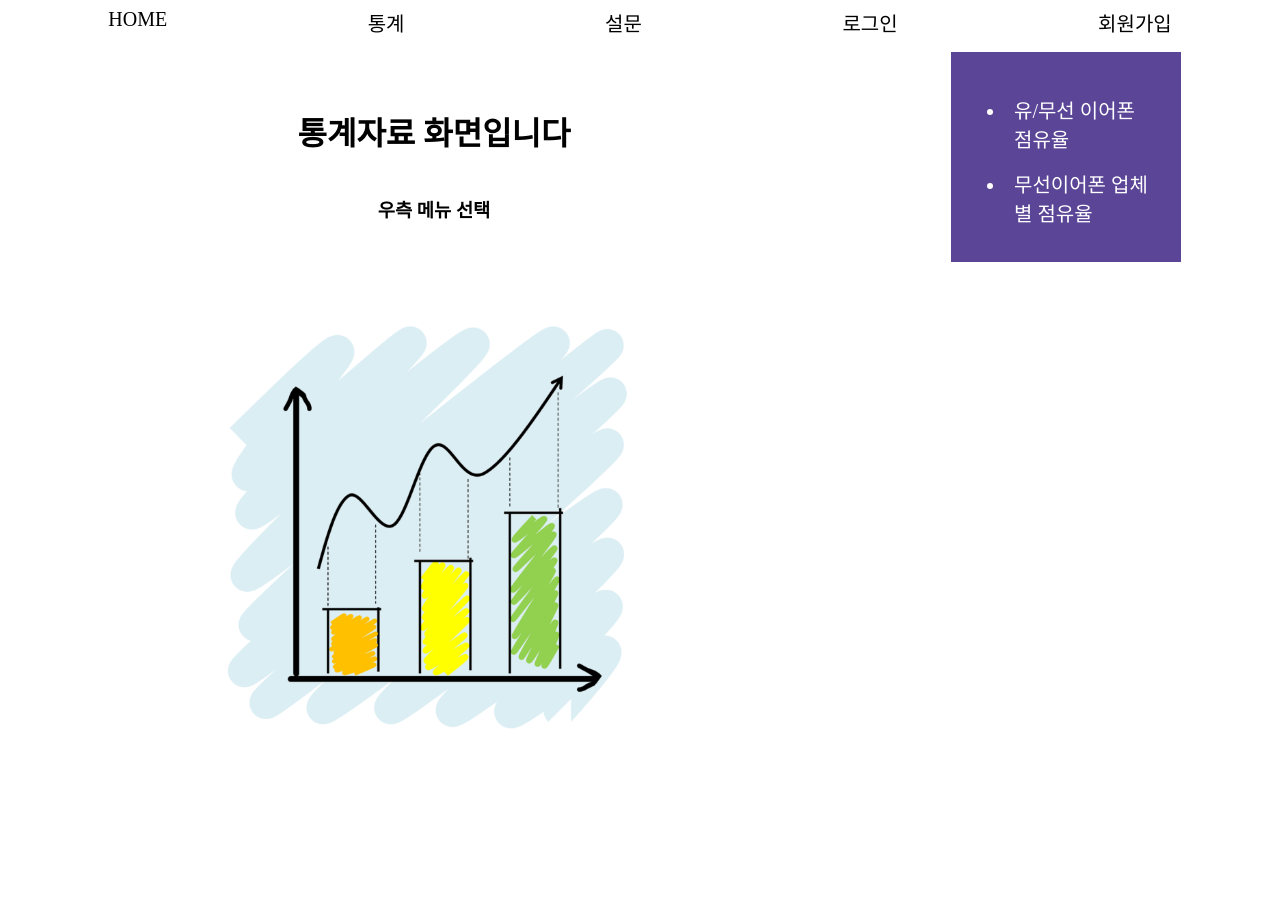
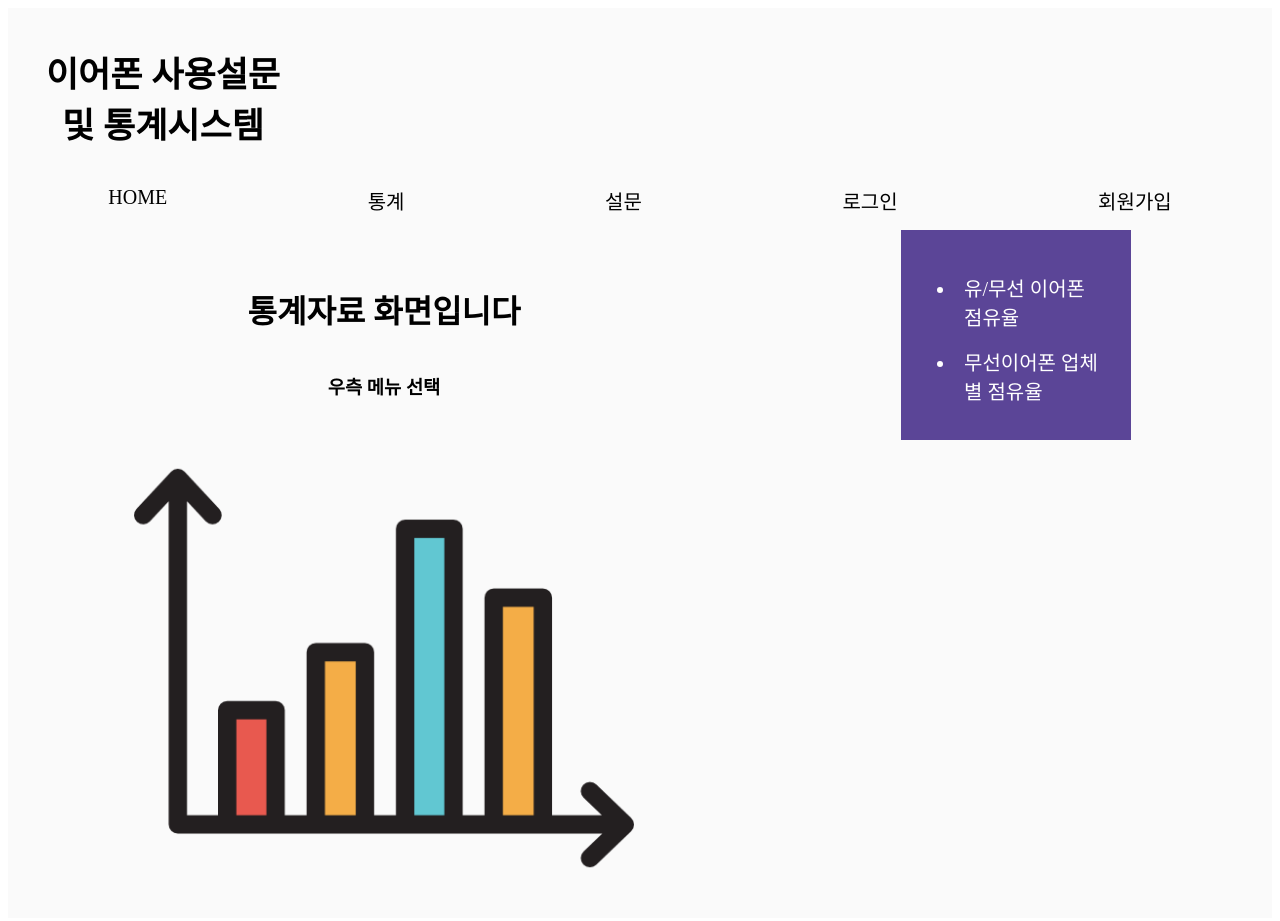
Before and after one commit to keamy-eun/html_ToyTermProject, a plain HTML site: page docs/html/statics.html in a window 1280 px wide. Before the commit the page ends 800 px from the top, so only its background shows below. Drawn offline with Linux system fonts and the light colour scheme.

Commit message:
term_project

```diff
--- a/docs/CSS/statics.css
+++ b/docs/CSS/statics.css
@@ -19,7 +19,7 @@ li {
 }
 
 img {
-  width: 700px;
+  width: 500px;
 }
 
 div {
@@ -43,3 +43,21 @@ div {
 .font-size-20px {
   font-size: 20px;
 }
+
+.font-size-35px {
+  font-size: 35px;
+}
+.main-title {
+  padding: 3%;
+  min-width: 30%;
+  justify-content: start;
+}
+.background-color-main {
+  background-color: rgb(250, 250, 250);
+  border: rgb(250, 250, 250);
+  margin: rgb(250, 250, 250);
+}
+.display-flex-column {
+  display: flex;
+  flex-direction: column;
+}
--- a/docs/CSS/statics_menu1.css
+++ b/docs/CSS/statics_menu1.css
@@ -47,3 +47,21 @@ li {
 .font-size-20px {
   font-size: 20px;
 }
+
+.font-size-35px {
+  font-size: 35px;
+}
+.main-title {
+  padding: 3%;
+  min-width: 30%;
+  justify-content: start;
+}
+.background-color-main {
+  background-color: rgb(250, 250, 250);
+  border: rgb(250, 250, 250);
+  margin: rgb(250, 250, 250);
+}
+.display-flex-column {
+  display: flex;
+  flex-direction: column;
+}
--- a/docs/CSS/statics_menu2.css
+++ b/docs/CSS/statics_menu2.css
@@ -46,3 +46,21 @@ li {
 .font-size-20px {
   font-size: 20px;
 }
+
+.font-size-35px {
+  font-size: 35px;
+}
+.main-title {
+  padding: 3%;
+  min-width: 30%;
+  justify-content: start;
+}
+.background-color-main {
+  background-color: rgb(250, 250, 250);
+  border: rgb(250, 250, 250);
+  margin: rgb(250, 250, 250);
+}
+.display-flex-column {
+  display: flex;
+  flex-direction: column;
+}
--- a/docs/CSS/survey.css
+++ b/docs/CSS/survey.css
@@ -35,3 +35,16 @@ tr {
 .font-size-20px {
   font-size: 20px;
 }
+
+.font-size-35px {
+  font-size: 35px;
+}
+.main-title {
+  padding: 3%;
+  min-width: 30%;
+}
+.background-color-main {
+  background-color: rgb(250, 250, 250);
+  border: rgb(250, 250, 250);
+  margin: rgb(250, 250, 250);
+}
--- a/docs/html/statics.html
+++ b/docs/html/statics.html
@@ -8,18 +8,28 @@
     <link rel="stylesheet" href="../CSS/statics.css" />
   </head>
   <body>
+    <div class="display-flex-column background-color-main" >
+      <div class="font-size-35px main-title">
+        <strong
+          ><div>이어폰 사용설문</div>
+          <div>및 통계시스템</div></strong
+        >
+      </div>
       <div class="display-flex-row main-menu font-size-20px">
-      <div><a href="../html/main.html">HOME</a></div>
-      <div><a href="../html/statics.html">통계</a></div>
-      <div><a href="../html/survey.html">설문</a></div>
-      <div><a href="../html/login.html">로그인</a></div>
-      <div><a href="../html/signUp.html">회원가입</a></div>
+        <div><a href="../html/main.html" class="deco-none">HOME</a></div>
+        <div><a href="../html/statics.html" class="deco-none">통계</a></div>
+        <div><a href="../html/survey.html" class="deco-none">설문</a></div>
+        <div><a href="../html/login.html" class="deco-none">로그인</a></div>
+        <div>
+          <a href="../html/signUp.html" class="deco-none">회원가입</a>
         </div>
-    <div>
+      </div>
+    </div>
+      <div class="background-color-main">
         <div class="first-align">
           <h1>통계자료 화면입니다</h1>
           <h3>우측 메뉴 선택</h3>
-        <img src="../../src/CSS/LOSDOS1-1024x767.png" alt="" />
+          <img src="../../src/CSS/pngwing.com.png" alt="" />
         </div>
         <aside>
           <ul>
@@ -36,5 +46,6 @@
           </ul>
         </aside>
       </div>
+    </div>
   </body>
 </html>
```
Also changed, not shown: docs/html/main.html (+1 -1 lines), docs/html/statics_menu1.html (+16 -6 lines), docs/html/statics_menu2.html (+6 -0 lines), docs/html/survey.html (+7 -0 lines), src/CSS/LOSDOS1-1024x767.png (deleted), src/CSS/pngwing.com.png (added). Lines whose indentation alone changed are shown as unchanged.
